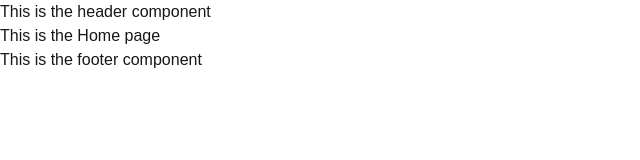
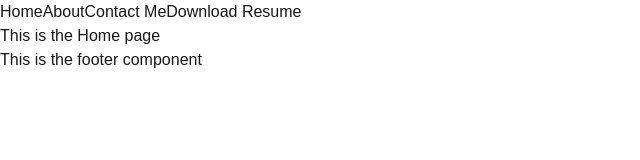
Before and after one commit to NOORMOHAMMED789/noor-portfolio, a Next.js app: page / in a window 1280 px wide. Shown: the top 160 px of the page, without its empty margins (0-640 px from the left). Built offline with nearby package versions, Linux system fonts and the light colour scheme.

Commit message:
feature header is in progress

```diff
--- /dev/null
+++ b/src/app/Constants/Header.tsx
@@ -0,0 +1,8 @@
+enum HeaderValues {
+    home = "Home",
+    about = "About",
+    contactMe = "Contact Me",
+    downloadResume = "Download Resume"
+}
+
+export const headerArray = Object.values(HeaderValues)
--- a/src/app/components/Header/index.tsx
+++ b/src/app/components/Header/index.tsx
@@ -1,9 +1,13 @@
+'use client'
 import React from 'react'
+import { motion } from 'motion/react'
+import { headerArray } from '@/app/Constants/Header'
 
 export default function Header() {
   return (
-    <div className='py-4 px-2 md:py-6 md:px-4 lg:py-8 lg:px-6 bg-slate-500'>
-      This is the header component
+    <div className='py-4 px-2 md:py-6 md:px-4 lg:py-8 lg:px-6 bg-slate-500 text-[12px] md:text-[16px] lg:text-[18px] font-sans'>
+      <motion.div animate={{ opacity: true ? 1 : 0 }} />
+      {headerArray.map(val => { return val})}
     </div>
   )
 }
```
Also changed, not shown: package.json (+7 -6 lines), 1 other file (tests, documents, lock files or other folders).
